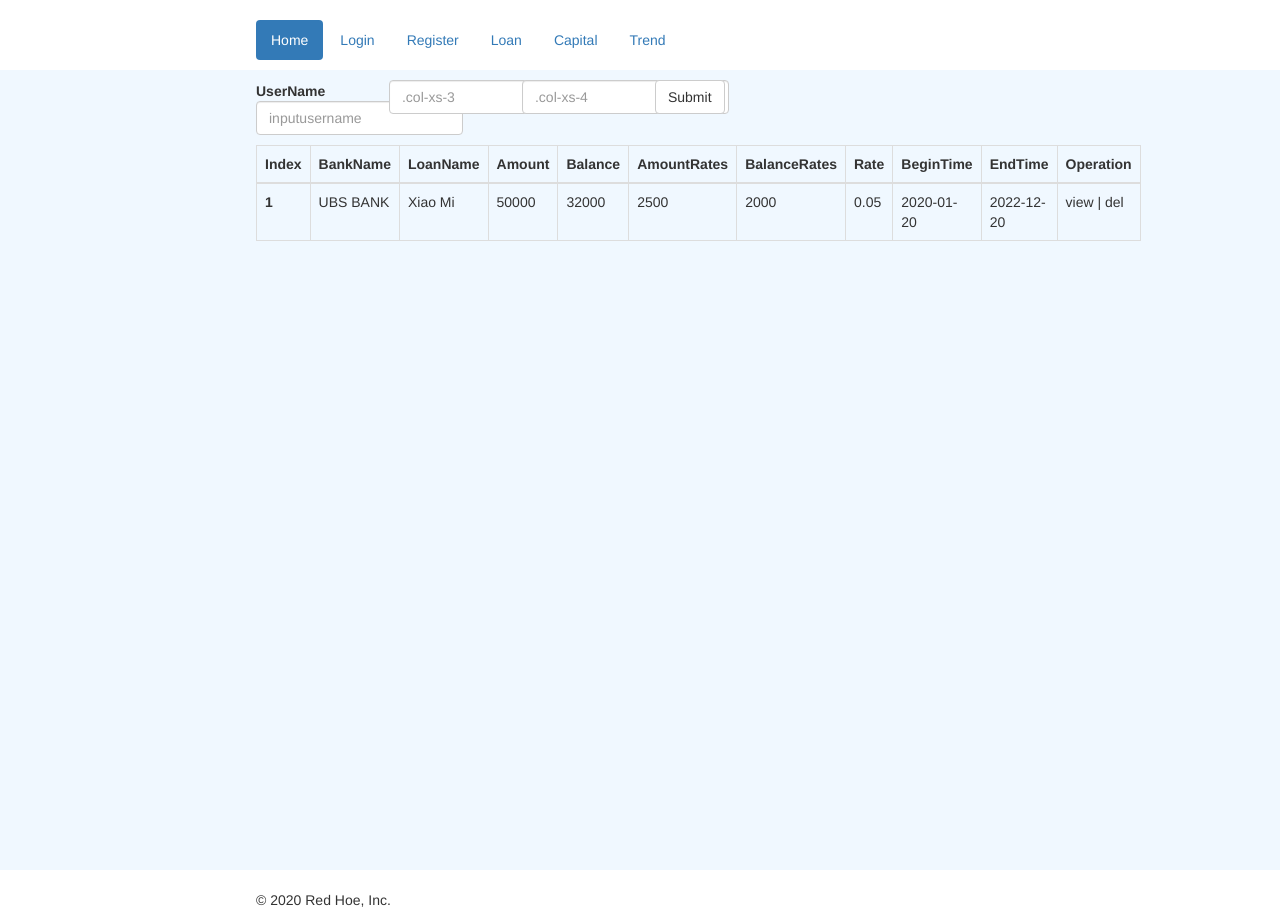
After one commit to redhoe/flask-admin, a Flask app: page /loan/loan in a window 1280 px wide. The commit adds this page. Run offline with Flask 2, Linux system fonts and the light colour scheme; some libraries are stand-ins or nearby versions.

Commit message:
The first commit 0628

```diff
--- a/apps/loan/view.py
+++ b/apps/loan/view.py
@@ -4,6 +4,16 @@ from flask import Blueprint, render_template, request, redirect, url_for
 loan_bp = Blueprint('loan', __name__, url_prefix='/loan')  # 创建蓝图
 
 
-@loan_bp.route('/show', endpoint='show')
+@loan_bp.route('/loan', endpoint='loan')
 def loan_show():
-    return render_template('base.html')
+    return render_template('loan/loan.html')
+
+
+@loan_bp.route('/capital', endpoint='capital')
+def loan_capital():
+    return render_template('loan/capital.html')
+
+
+@loan_bp.route('/trend', endpoint='trend')
+def loan_trend():
+    return render_template('loan/trend.html')
--- a/templates/base.html
+++ b/templates/base.html
@@ -1,13 +1,56 @@
 {% extends "bootstrap/base.html" %}
 {% block title %}Loan Admin{% endblock %}
+{% block head %}
+{{super()}}
+<link rel="icon" type="image/png" href="{{ url_for('static',filename='images/loan.png') }}">
+{% endblock %}
 
-{% block navbar %}
-<div class="navbar navbar-fixed-top">
-    <!-- ... -->
-</div>
+
+{% block styles %}
+{{super()}}
+
+<style>
+    .div_nav {
+        width: 100%;
+        text-align: left;
+        padding-left: 20%;
+        padding-top: 20px;
+        padding-bottom: 10px;
+    }
+
+    #div_newcontent {
+        width: 100%;
+        height: 800px;
+        margin: 0 auto;
+        background-color: aliceblue;
+    }
+
+</style>
 {% endblock %}
 
 {% block content %}
-<img src="{{ url_for('static',filename='images/headeLogo.png') }}">
-<h1>flask login</h1>
+<div>
+    <div class="div_nav">
+        <ul class="nav nav-pills">
+            <li role="presentation" class="active"><a href="/">Home</a></li>
+            <li role="presentation"><a href="{{ url_for('user.login') }}">Login</a></li>
+            <li role="presentation"><a href="{{ url_for('user.register') }}">Register</a></li>
+            <li role="presentation"><a href="{{ url_for('loan.loan') }}">Loan</a></li>
+            <li role="presentation"><a href="{{ url_for('loan.capital') }}">Capital</a></li>
+            <li role="presentation"><a href="{{ url_for('loan.trend') }}">Trend</a></li>
+        </ul>
+    </div>
+
+    <div id="div_newcontent">
+    {% block newcontent %}
+
+    {% endblock %}
+    </div>
+
+    {%- block footer %}
+    <div class="div_nav">
+        <footer>&copy; 2020 Red Hoe, Inc.</footer>
+    </div>
+    {%- endblock footer %}
+</div>
 {% endblock %}
--- /dev/null
+++ b/templates/loan/loan.html
@@ -0,0 +1,80 @@
+{% extends "base.html" %}
+{% block title %}Loan{% endblock %}
+
+{% block styles %}
+{{super()}}
+
+<style>
+    #loan-search-div {
+        padding-top: 10px;
+        width: 60%;
+        margin: 0 auto;
+    }
+
+    #loan-div {
+        padding-top: 10px;
+        width: 60%;
+        margin: 0 auto;
+    }
+
+
+</style>
+{% endblock %}
+
+{% block newcontent %}
+<div id="loan-search-div">
+    <form class="form-inline">
+        <div class="row">
+            <div class="col-xs-2 form-group ">
+                <label for="inputusername" class="control-label">UserName</label>
+                <input type="text" class="form-control" id="inputusername" placeholder="inputusername" >
+            </div>
+
+
+            <div class="col-xs-2">
+                <input type="text" class="form-control" placeholder=".col-xs-3">
+            </div>
+            <div class="col-xs-2">
+                <input type="text" class="form-control" placeholder=".col-xs-4">
+            </div>
+            <div class="col-xs-1 ">
+                <input class="btn btn-default" type="submit" value="Submit">
+            </div>
+        </div>
+    </form>
+</div>
+<div id="loan-div">
+    <table class="table table-hover table-bordered">
+        <thead>
+        <tr>
+            <th>Index</th>
+            <th>BankName</th>
+            <th>LoanName</th>
+            <th>Amount</th>
+            <th>Balance</th>
+            <th>AmountRates</th>
+            <th>BalanceRates</th>
+            <th>Rate</th>
+            <th>BeginTime</th>
+            <th>EndTime</th>
+            <th>Operation</th>
+        </tr>
+        </thead>
+
+        <tr>
+            <th>1</th>
+            <td>UBS BANK</td>
+            <td>Xiao Mi</td>
+            <td>50000</td>
+            <td>32000</td>
+            <td>2500</td>
+            <td>2000</td>
+            <td>0.05</td>
+            <td>2020-01-20</td>
+            <td>2022-12-20</td>
+            <td>view | del</td>
+        </tr>
+
+    </table>
+</div>
+{% endblock %}
```
Also changed, not shown: apps/user/view.py (+11 -2 lines), templates/loan/capital.html (added, +53 -0 lines), templates/loan/trend.html (added, +52 -0 lines), templates/user/login.html (+46 -1 lines), templates/user/register.html (added, +74 -0 lines), static/images/headeLogo.png (deleted).
